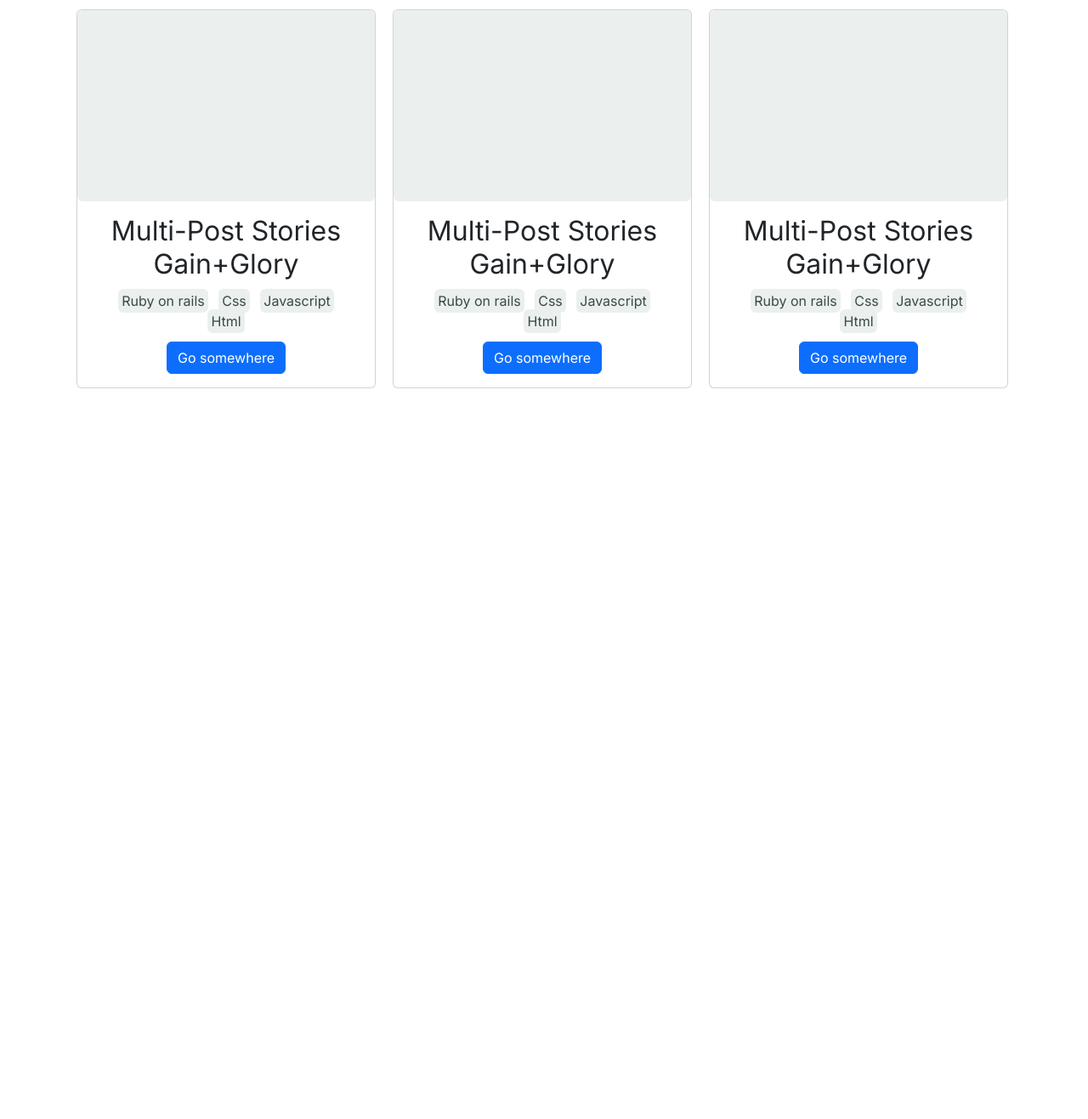
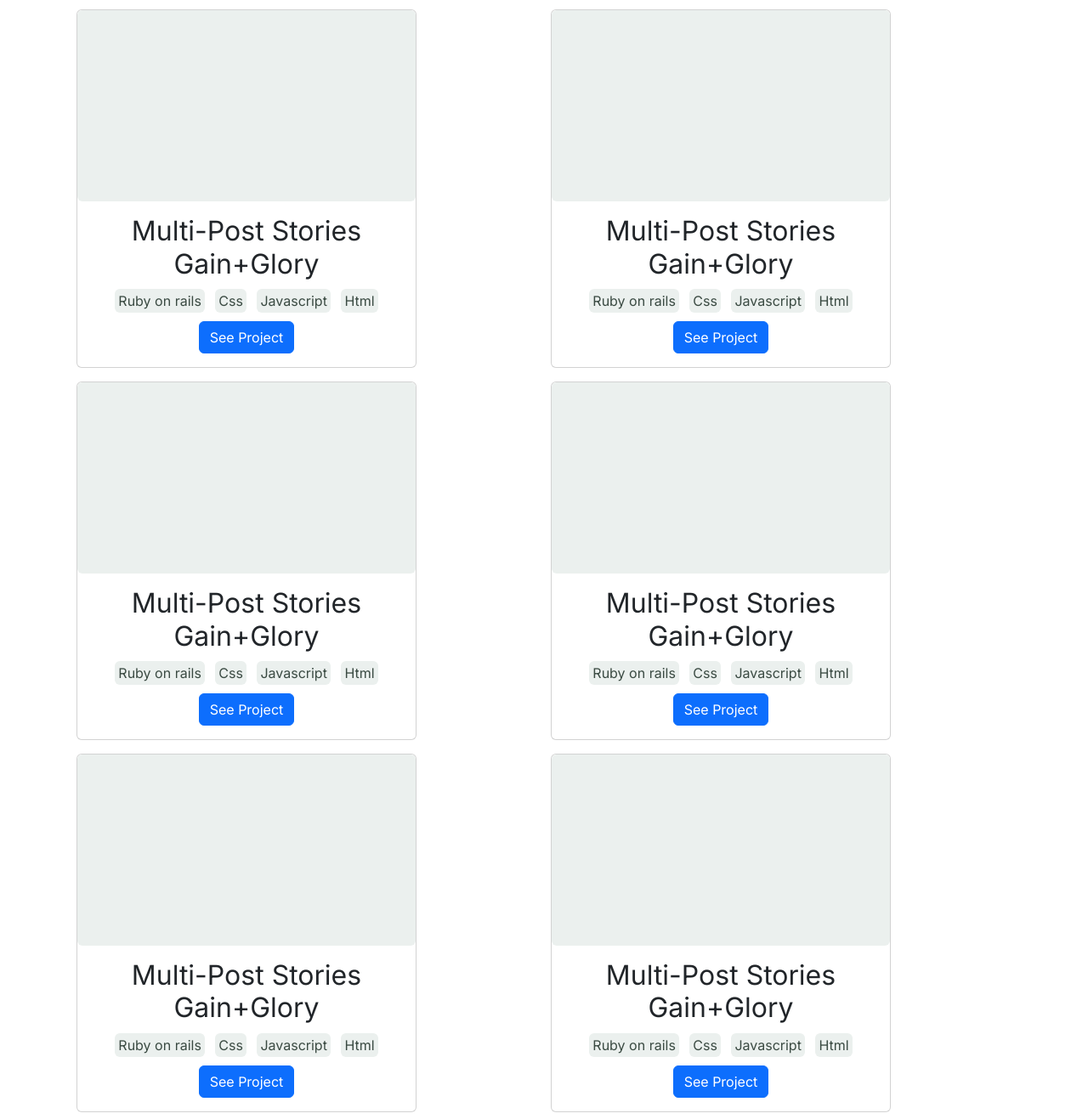
Before and after one commit to Lizdev-05/Pair-portfolio, a website: page index.html in a window 1280 px wide. Shown: the part 999-2316 px from the top of the page at 85% size. Before the commit the page ends 1464 px from the top, so only its background shows below. Drawn offline with nearby package versions, Linux system fonts and the light colour scheme.

Commit message:
Correct linter's error

```diff
--- a/index.html
+++ b/index.html
@@ -12,9 +12,7 @@
 
 </head>
 <body>
-</head>
-<body>
-    <header class="container bg-image" style="background-image: url('./images/Header-llustration-desktop.png'); background-size: cover; height: 900px;">
+    <header class="container bg-image">
         <nav>
         <ul class="nav justify-content-center p-2 my-3">
             <li class="nav-item">
@@ -31,7 +29,7 @@
 
 
         <section id="introduction" class="container headline-intro text-center">
-            <div class="header-content text-center container p-2 d-flex flex-column mb-3 align-item-center "  style="width: 60%;">
+            <div class="header-content text-center container p-2 d-flex flex-column mb-3 align-item-center">
               <h1 class="intro h1 text-body text-center mt-5 p-2">Hey there. I'm Oyinlade. <br>
                 <span class="hello-span">I'm a software developer</span></h1>
               <p class="bio text-body text-center mb-5 p-2 "> I can help you build a product,feature or website. Look through some of my work and
@@ -62,9 +60,9 @@
         <div class="container mt-3">
             <div class="row">
                 <div class="col p-2 text-body">
-                  <div class="card" style="width: 22rem;">
+                  <div class="card">
                         <div class="card-body p-0 m-0">
-                            <div class="rounded" style="height: 225px; background-color:#ebf0ee"></div>
+                            <div class="card-round rounded"></div>
                            <div class="card-body text-center">
                               <h2 class="card-title">Multi-Post Stories <br> Gain+Glory</h2>
                               <div class="my-2 p-1">
@@ -73,16 +71,16 @@
                                   <span  class="card-text p-1 m-1 rounded">Javascript</span>
                                   <span  class="card-text p-1 m-1 rounded">Html</span>
                               </div>
-                                <a href="#" class="btn btn-primary">Go somewhere</a>
+                                <a href="#" class="btn btn-primary">See Project</a>
                            </div>
                         </div>
                     </div>
                 </div>
 
                 <div class="col p-2 text-body">
-                  <div class="card" style="width: 22rem;">
+                    <div class="card">
                           <div class="card-body p-0 m-0">
-                            <div class="rounded" style="height: 225px; background-color:#ebf0ee"></div>
+                              <div class="card-round rounded"></div>
                              <div class="card-body text-center">
                                 <h2 class="card-title">Multi-Post Stories <br> Gain+Glory</h2>
                                 <div class="my-2 p-1">
@@ -91,16 +89,17 @@
                                     <span  class="card-text p-1 m-1 rounded">Javascript</span>
                                     <span  class="card-text p-1 m-1 rounded">Html</span>
                                 </div>
-                                <a href="#" class="btn btn-primary">Go somewhere</a>
+                                  <a href="#" class="btn btn-primary">See Project</a>
                              </div>
                           </div>
                       </div>
                   </div>
 
+
                   <div class="col p-2 text-body">
-                  <div class="card" style="width: 22rem;">
+                    <div class="card">
                           <div class="card-body p-0 m-0">
-                            <div class="rounded" style="height: 225px; background-color:#ebf0ee"></div>
+                              <div class="card-round rounded"></div>
                              <div class="card-body text-center">
                                 <h2 class="card-title">Multi-Post Stories <br> Gain+Glory</h2>
                                 <div class="my-2 p-1">
@@ -109,13 +108,69 @@
                                     <span  class="card-text p-1 m-1 rounded">Javascript</span>
                                     <span  class="card-text p-1 m-1 rounded">Html</span>
                                 </div>
-                                <a href="#" class="btn btn-primary">Go somewhere</a>
+                                  <a href="#" class="btn btn-primary">See Project</a>
+                             </div>
+                          </div>
+                      </div>
+                  </div>
+
+                    <div class="col p-2 text-body">
+                      <div class="card">
+                            <div class="card-body p-0 m-0">
+                                <div class="card-round rounded"></div>
+                               <div class="card-body text-center">
+                                  <h2 class="card-title">Multi-Post Stories <br> Gain+Glory</h2>
+                                  <div class="my-2 p-1">
+                                      <span class="card-text p-1 m-1 rounded">Ruby on rails</span>
+                                      <span  class="card-text p-1 m-1 rounded">Css</span>
+                                      <span  class="card-text p-1 m-1 rounded">Javascript</span>
+                                      <span  class="card-text p-1 m-1 rounded">Html</span>
+                                  </div>
+                                    <a href="#" class="btn btn-primary">See Project</a>
+                               </div>
+                            </div>
+                        </div>
+                    </div>
+
+                    <div class="col p-2 text-body">
+                        <div class="card">
+                              <div class="card-body p-0 m-0">
+                                  <div class="card-round rounded"></div>
+                                 <div class="card-body text-center">
+                                    <h2 class="card-title">Multi-Post Stories <br> Gain+Glory</h2>
+                                    <div class="my-2 p-1">
+                                        <span class="card-text p-1 m-1 rounded">Ruby on rails</span>
+                                        <span  class="card-text p-1 m-1 rounded">Css</span>
+                                        <span  class="card-text p-1 m-1 rounded">Javascript</span>
+                                        <span  class="card-text p-1 m-1 rounded">Html</span>
+                                    </div>
+                                      <a href="#" class="btn btn-primary">See Project</a>
+                                 </div>
+                              </div>
+                          </div>
+                      </div>
+
+
+                      <div class="col p-2 text-body">
+                        <div class="card">
+                              <div class="card-body p-0 m-0">
+                                  <div class="card-round rounded"></div>
+                                 <div class="card-body text-center">
+                                    <h2 class="card-title">Multi-Post Stories <br> Gain+Glory</h2>
+                                    <div class="my-2 p-1">
+                                        <span class="card-text p-1 m-1 rounded">Ruby on rails</span>
+                                        <span  class="card-text p-1 m-1 rounded">Css</span>
+                                        <span  class="card-text p-1 m-1 rounded">Javascript</span>
+                                        <span  class="card-text p-1 m-1 rounded">Html</span>
+                                    </div>
+                                      <a href="#" class="btn btn-primary">See Project</a>
                                  </div>
                               </div>
                           </div>
                       </div>
                 </div>
             </div>
+
     </section>
 
     <script src="https://cdn.jsdelivr.net/npm/bootstrap@5.2.0-beta1/dist/js/bootstrap.bundle.min.js" integrity="sha384-pprn3073KE6tl6bjs2QrFaJGz5/SUsLqktiwsUTF55Jfv3qYSDhgCecCxMW52nD2" crossorigin="anonymous"></script>
--- a/style.css
+++ b/style.css
@@ -10,6 +10,16 @@ body {
 
 p {
   font-size: 18px;
+}
+
+header {
+  background-image: url('./images/Header-llustration-desktop.png');
+  background-size: cover;
+  height: 900px;
+}
+
+.header-content {
+  width: 60%;
 }
 
 .header-content .hello-span {
@@ -42,9 +52,20 @@ p {
   width: 750px;
 }
 
+.card {
+  width: 25rem;
+}
+
+.card-round {
+  height: 225px;
+  background-color: #ebf0ee;
+  border-radius: 10px;
+}
+
 .card-body span {
   color: #3a4a42;
   background-color: #ebf0ee;
-  padding: 10px;
+  padding: 5px;
   border-radius: 4px;
+  margin: 5px;
 }
```
Lines whose indentation alone changed are shown as unchanged.
